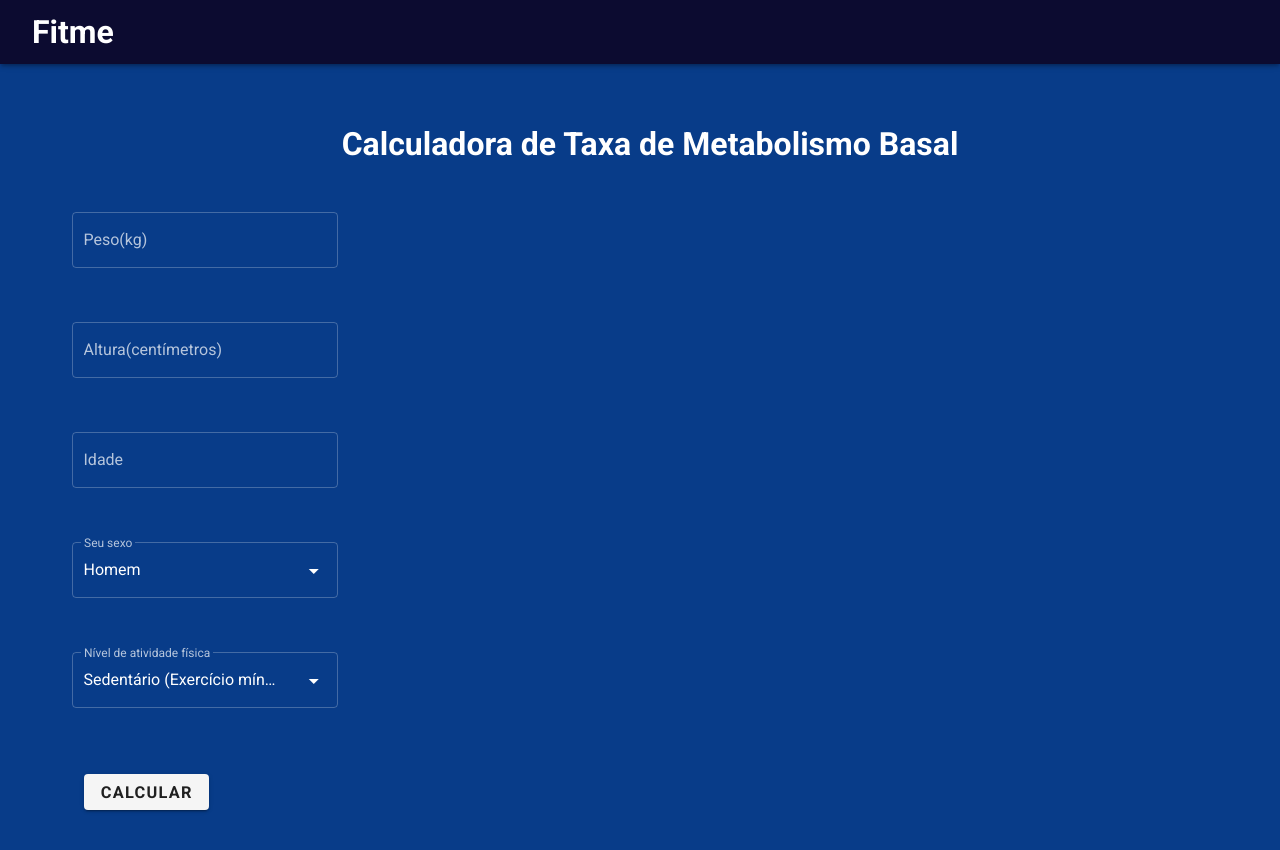
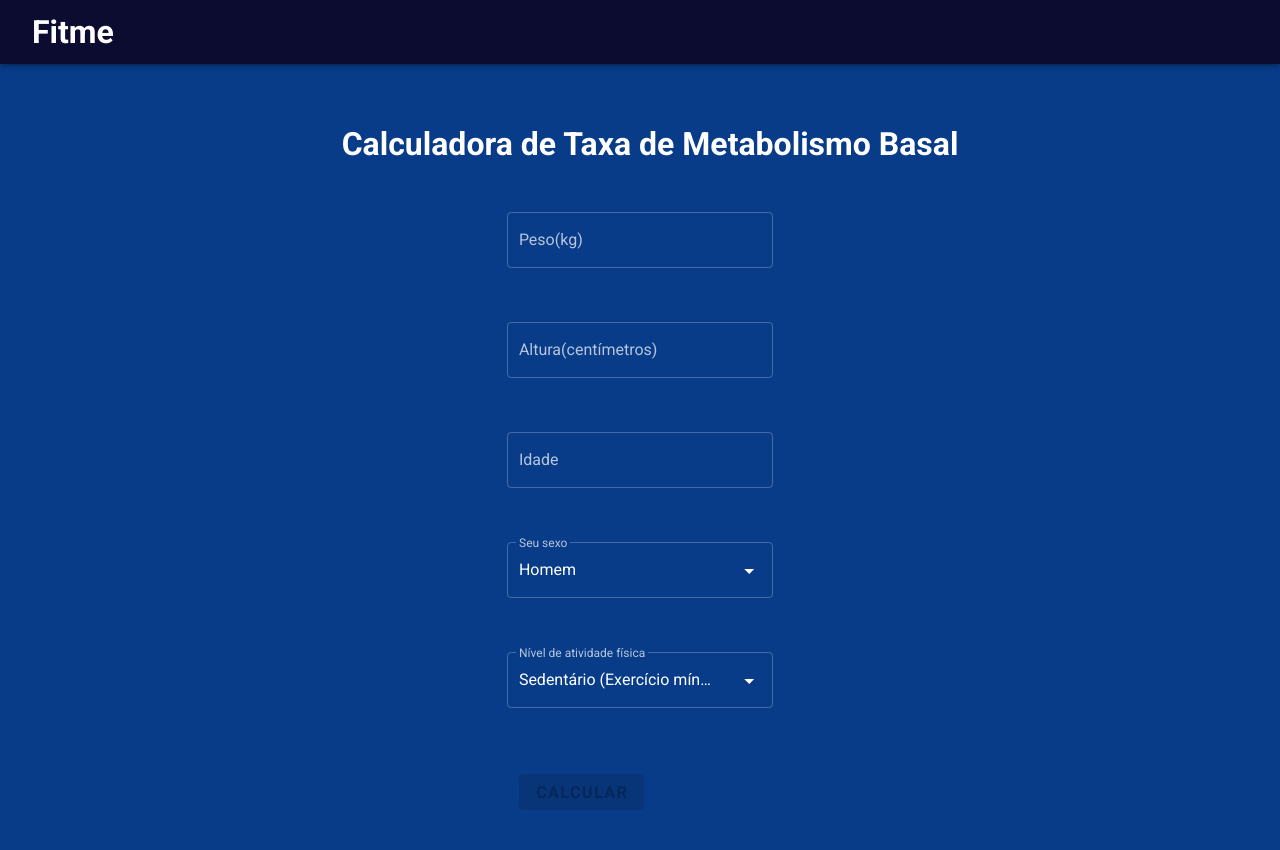
Before and after one commit to fitme-pi/front, a Vue app: page /basal in a window 1280 px wide. Shown: the top 850 px of the page. Built offline with nearby package versions, Linux system fonts and the light colour scheme.

Commit message:
arrumando layout exercicios

```diff
--- a/src/components/ExercicioCard.vue
+++ b/src/components/ExercicioCard.vue
@@ -1,12 +1,13 @@
 <template>
-  <v-container>
-    <v-card
+  <v-container fluid>
+    <v-row class="d-flex justify-center" dense>
+      <v-col
         v-for="(exercicio, index) in exercicios"
         :key="index"
-      :loading="loading"
-      class="mx-auto my-12"
-      max-width="374"
+        cols="12"
+        sm="3"
       >
+        <v-card :loading="loading" class="mx-auto my-12" max-width="374">
           <template slot="progress">
             <v-progress-linear
               color="deep-purple"
@@ -17,7 +18,7 @@
 
           <iframe
             height="250px"
-        width="374px"
+            width="100%"
             frameborder="0"
             allowfullscreen
             :src="tratarURL(exercicio.video_explicativo)"
@@ -39,6 +40,8 @@
             <v-btn color="green" text @click="reserve"> Favoritar </v-btn>
           </v-card-actions>
         </v-card>
+      </v-col>
+    </v-row>
   </v-container>
 </template>
 
@@ -58,7 +61,6 @@ export default {
     async pegarExercicios() {
       const { data } = await axios.get("api/exercicios/");
       this.exercicios = data;
-      console.log(this.exercicios);
     },
 
     tratarURL(url) {
@@ -68,7 +70,7 @@ export default {
     reserve() {
       this.loading = true;
 
-      setTimeout(() => (this.loading = false), 2000);
+      setTimeout(() => (this.loading = false), 1000);
     },
   },
 };
--- a/src/components/HomeStaff.vue
+++ b/src/components/HomeStaff.vue
@@ -1,6 +1,6 @@
 <template>
   <v-container class="pa-8" fluid>
-    <v-form>
+    <v-form class="d-flex align-center flex-column">
       <h1 class="h1 py-8 pl-5">Adicione o exercício</h1>
       <v-col cols="12" sm="6" md="3">
         <v-text-field
@@ -18,6 +18,7 @@
         <v-textarea
           outlined
           v-model="exercicio.descricao"
+          :rules="rules"
           cols="12"
           sm="6"
           md="3"
@@ -52,7 +53,7 @@
       </v-col>
       <v-col cols="12" sm="6" md="3">
         <div class="ma-3 mt-3">
-          <v-btn @click="publicarExercicio">
+          <v-btn :disabled="!formCompleto" @click="publicarExercicio">
             <h3>Publicar</h3>
           </v-btn>
         </div>
@@ -102,7 +103,18 @@ export default {
         nome: "Abdômen",
       },
     ],
+    rules: [(v) => (v ? v.length <= 255 : false || "No máximo 255 caracteres")],
   }),
+  computed: {
+    formCompleto() {
+      return typeof this.grupo !== "object" &&
+        this.exercicio.nome !== undefined &&
+        this.exercicio.descricao !== undefined &&
+        this.exercicio.video_explicativo !== undefined
+        ? true
+        : false;
+    },
+  },
   methods: {
     async publicarExercicio() {
       try {
--- a/src/views/CalculoImc.vue
+++ b/src/views/CalculoImc.vue
@@ -29,8 +29,8 @@
       </v-list-item-group>
     </v-app-bar>
     <v-container>
-      <v-form>
-        <h1 class="h1 text-center py-8 pl-5">Calculadora de IMC</h1>
+      <v-form class="d-flex align-center flex-column">
+        <h1 class="h1 py-8 pl-5">Calculadora de IMC</h1>
         <v-col cols="12" sm="6" md="3">
           <v-text-field
             outlined
@@ -58,28 +58,22 @@
         </v-col>
         <v-col cols="12" sm="6" md="3">
           <div class="ma-3 mt-3">
-            <v-btn @click="calcularIMC">
+            <v-btn :disabled="!formCompleto" @click="calcularIMC">
               <h3>Calcular</h3>
             </v-btn>
             <h2 class="h2 pl-2 pt-8" style="color: white">{{ seuIMC }}</h2>
           </div>
         </v-col>
         <!-- <h3 class="h3 pl-2" style="color: white"></h3> -->
+        <v-img
+          max-height="350"
+          max-width="550"
+          src="http://www.clinicaplena.com.br/fertile/uploads/1598363053_312.jpg"
+        ></v-img>
       </v-form>
-      <v-img
-        max-height="350"
-        max-width="550"
-        src="http://www.clinicaplena.com.br/fertile/uploads/1598363053_312.jpg"
-      ></v-img>
     </v-container>
   </v-container>
 </template>
-
-<!-- <v-img
-  max-height="350"
-  max-width="550"
-  src="http://www.clinicaplena.com.br/fertile/uploads/1598363053_312.jpg"
-></v-img> -->
 
 <script>
 import { mapState, mapMutations } from "vuex";
@@ -100,6 +94,11 @@ export default {
       return this.imc
         ? `Seu imc é de ${this.imc}, significa que você está ${this.imcSignificado}`
         : "";
+    },
+    formCompleto() {
+      return this.peso !== null && this.altura !== null && this.idade !== null
+        ? true
+        : false;
     },
   },
   methods: {
--- a/src/views/PerfilView.vue
+++ b/src/views/PerfilView.vue
@@ -17,7 +17,7 @@
         </v-list-item-group>
       </v-app-bar>
     </v-app> -->
-  <v-container class="d-flex justify-center" fluid>
+  <v-container class="d-flex align-center flex-column" fluid>
     <v-col cols="12" sm="4">
       <h1 class="h1 d-flex justify-center">{{ user.username }}</h1>
       <v-icon dark size="200" class="d-flex justify-center" name="usuario"
--- a/src/views/TaxaBasal.vue
+++ b/src/views/TaxaBasal.vue
@@ -29,10 +29,8 @@
       </v-list-item-group>
     </v-app-bar>
     <v-container>
-      <v-form>
-        <h1 class="h1 text-center py-8 pl-5">
-          Calculadora de Taxa de Metabolismo Basal
-        </h1>
+      <v-form class="d-flex align-center flex-column">
+        <h1 class="h1 py-8 pl-5">Calculadora de Taxa de Metabolismo Basal</h1>
         <v-col cols="12" sm="6" md="3">
           <v-text-field
             outlined
@@ -102,7 +100,7 @@
         </v-col>
         <v-col cols="12" sm="6" md="3">
           <div class="ma-3 mt-3">
-            <v-btn @click="calcularTaxa">
+            <v-btn :disabled="!formCompleto" @click="calcularTaxa">
               <h3>Calcular</h3>
             </v-btn>
             <h2 class="h2 pl-2 pt-8" style="color: white">{{ suaTaxa }}</h2>
@@ -167,6 +165,11 @@ export default {
         ? `Sua taxa de metabolismo basal é de ${this.taxa} calorias`
         : "";
     },
+    formCompleto() {
+      return this.peso !== null && this.altura !== null && this.idade !== null
+        ? true
+        : false;
+    },
   },
   methods: {
     ...mapMutations("auth", ["setLogout"]),
```
Lines whose indentation alone changed are shown as unchanged.
